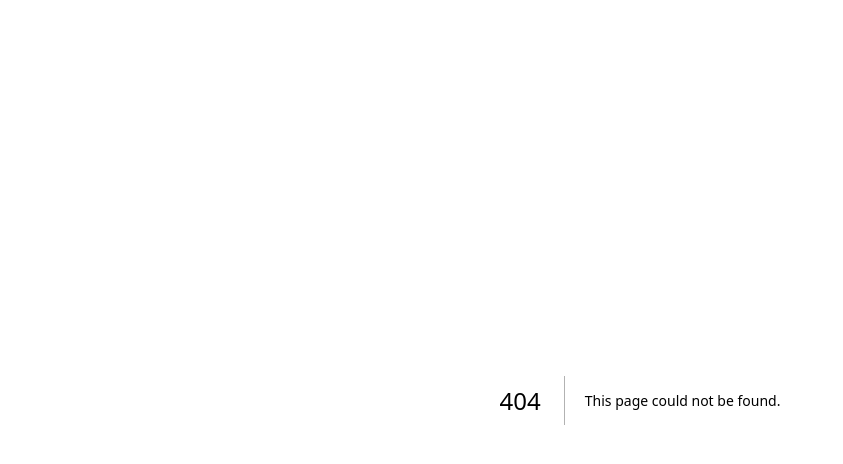
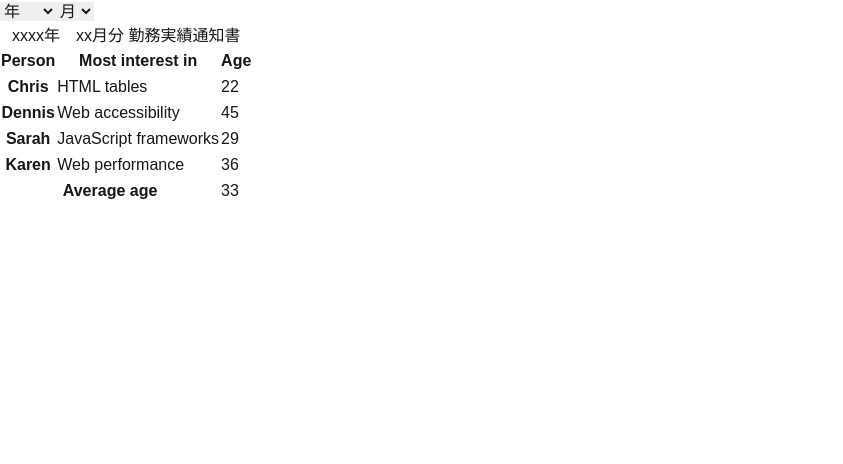
Before and after one commit to botamoti96/kintai_project, a Next.js app in the folder frontend/: page /showAttendanceRecord in a window 1280 px wide. Before the commit this address had no page. Shown: the top 464 px of the page, without its empty margins (0-843 px from the left). Built offline with nearby package versions, Linux system fonts and the light colour scheme.

Commit message:
create sampletable

```diff
--- /dev/null
+++ b/frontend/src/app/showAttendanceRecord/page.tsx
@@ -0,0 +1,87 @@
+"use client"
+import {ChangeEvent, useState} from "react";
+
+
+const showAttendanceRecord = () => {
+    const [selectedYear, setSelectedYear] = useState('');
+    const [selectedMonth, setSelectedMonth] = useState('');
+
+    const handleSelectedYear = (event: ChangeEvent<HTMLSelectElement>) => {
+        setSelectedYear(event.target.value);
+    };
+
+    const handleSelectedMonth = (event: ChangeEvent<HTMLSelectElement>) => {
+        setSelectedMonth(event.target.value);
+    };
+
+    return (
+    <div id="div_attendance_record">
+        <div id="div_selectmenu">
+            <select name="year" onChange={handleSelectedYear}>
+                <option value="" hidden>年</option>
+                <option value="2022">2022</option>
+                <option value="2023">2023</option>
+                <option value="2024">2024</option>
+            </select>
+            <select name="month" defaultValue="月" onChange={handleSelectedMonth}>
+                <option value="" hidden>月</option>
+                <option>1</option>
+                <option>2</option>
+                <option>3</option>
+                <option>4</option>
+                <option>5</option>
+                <option>6</option>
+                <option>7</option>
+                <option>8</option>
+                <option>9</option>
+                <option>10</option>
+                <option>11</option>
+                <option>12</option>
+            </select>
+        </div>
+        <div id="div_record_body">
+            <table>
+                <caption>
+                    {selectedYear === "" ? "xxxx":selectedYear}年　{selectedMonth === "" ? "xx":selectedMonth}月分    勤務実績通知書
+                </caption>
+                <thead>
+                    <tr>
+                        <th scope="col">Person</th>
+                        <th scope="col">Most interest in</th>
+                        <th scope="col">Age</th>
+                    </tr>
+                </thead>
+                <tbody>
+                    <tr>
+                        <th scope="row">Chris</th>
+                        <td>HTML tables</td>
+                        <td>22</td>
+                    </tr>
+                    <tr>
+                        <th scope="row">Dennis</th>
+                        <td>Web accessibility</td>
+                        <td>45</td>
+                    </tr>
+                    <tr>
+                        <th scope="row">Sarah</th>
+                        <td>JavaScript frameworks</td>
+                        <td>29</td>
+                    </tr>
+                    <tr>
+                        <th scope="row">Karen</th>
+                        <td>Web performance</td>
+                        <td>36</td>
+                    </tr>
+                </tbody>
+                <tfoot>
+                    <tr>
+                        <th scope="row" colSpan={2}>Average age</th>
+                        <td>33</td>
+                    </tr>
+                </tfoot>
+            </table>
+        </div>
+    </div>);
+};
+
+export default showAttendanceRecord;
```
Also changed, not shown: frontend/src/app/page.tsx (+6 -1 lines), 1 other file (tests, documents, lock files or other folders).
